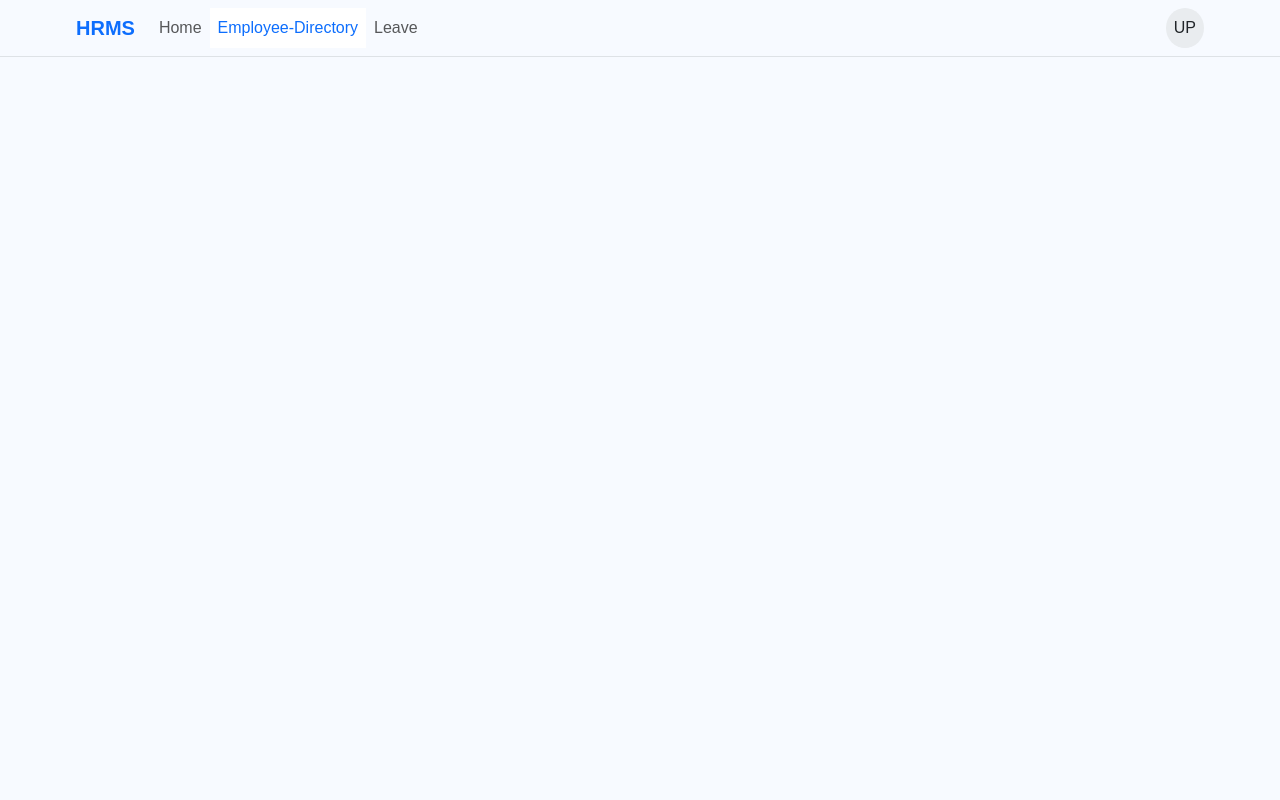
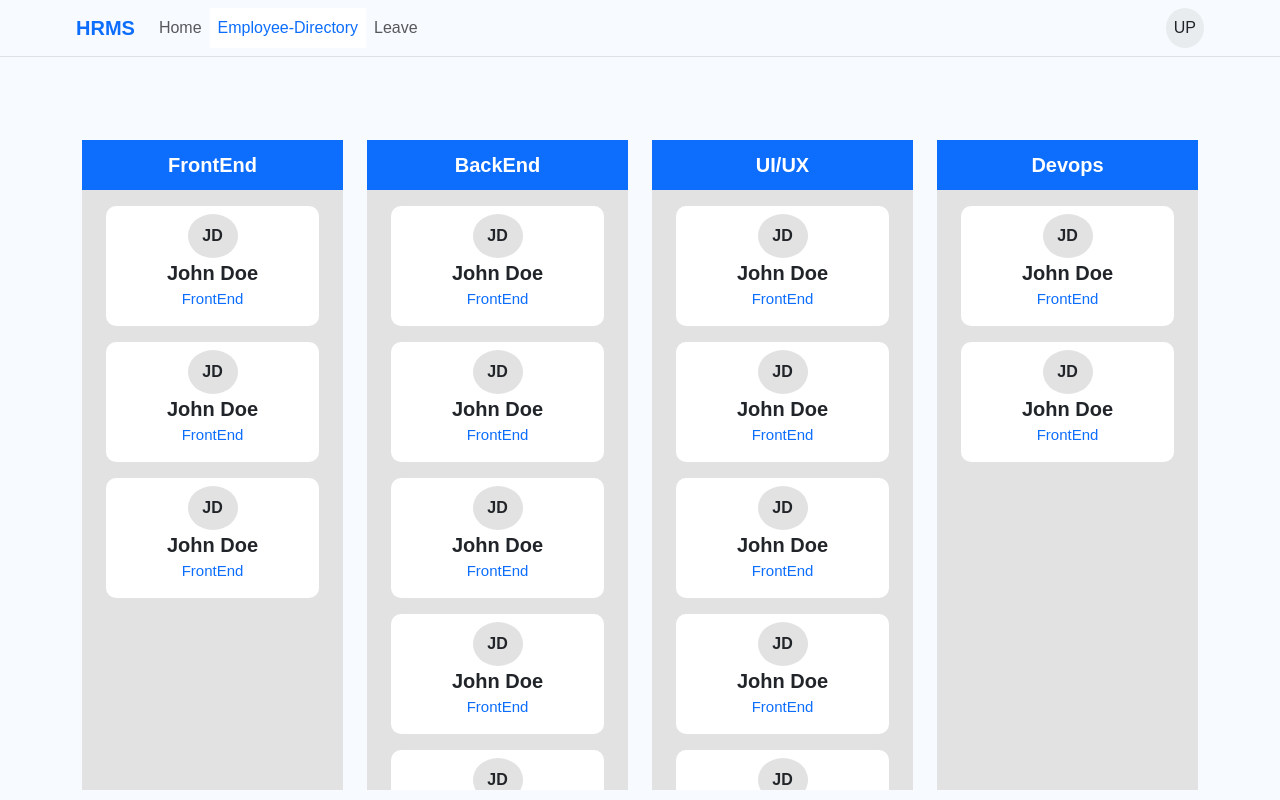
Before and after one commit to parthatsimform/HR-Management-Final-Project, a Vue app in the folder HRMS/: page /emp-directory in a window 1280 px wide. Built offline with nearby package versions, Linux system fonts and the light colour scheme.

Commit message:
UI of Employee Directory Page

```diff
--- a/HRMS/src/components/TimeLine.vue
+++ b/HRMS/src/components/TimeLine.vue
@@ -9,6 +9,11 @@
     </div>
   </div>
 </template>
+
+<script setup lang="ts">
+import { ref } from 'vue'
+const items = ref([{ message: 'Foo' }, { message: 'Bar' }, { message: 'Foo' }, { message: 'Bar' }])
+</script>
 
 <style>
 .timeline-wrapper {
@@ -36,8 +41,3 @@
   border-radius: 50%;
 }
 </style>
-
-<script setup lang="ts">
-import { ref } from 'vue'
-const items = ref([{ message: 'Foo' }, { message: 'Bar' }, { message: 'Foo' }, { message: 'Bar' }])
-</script>
--- a/HRMS/src/views/EmployeeDirectory.vue
+++ b/HRMS/src/views/EmployeeDirectory.vue
@@ -1,13 +1,170 @@
 <template>
-    <div>
-
+    <div class="department">
+        <div class="dept-wrapper">
+            <div class="container">
+                <div class="row">
+                    <div class="col-6 col-md-3">
+                        <div class="common-header d-flex justify-content-center align-items-center fs-5 ">
+                            FrontEnd
+                        </div>
+                        <div class="common-department-content">
+                            <div class="users-list" v-for="i in 3">
+                                <div class="user-card mx-4 mt-3 mb-3 d-flex flex-column align-items-center"
+                                    draggable="true">
+                                    <div
+                                        class="profile-image emp-initials mt-2 d-flex align-items-center justify-content-center">
+                                        JD</div>
+                                    <div class="emp-name">John Doe</div>
+                                    <p class="emp-dept">FrontEnd</p>
+                                </div>
+                            </div>
+                        </div>
+                    </div>
+                    <div class="col-6 col-md-3">
+                        <div class="common-header d-flex justify-content-center align-items-center fs-5 ">
+                            BackEnd
+                        </div>
+                        <div class="common-department-content">
+                            <div class="users-list" v-for="i in 10">
+                                <div class="user-card mx-4 mt-3 mb-3 d-flex flex-column align-items-center"
+                                    draggable="true">
+                                    <div
+                                        class="profile-image emp-initials mt-2 d-flex align-items-center justify-content-center">
+                                        JD</div>
+                                    <div class="emp-name">John Doe</div>
+                                    <p class="emp-dept">FrontEnd</p>
+                                </div>
+                            </div>
+                        </div>
+                    </div>
+                    <div class="col-6 col-md-3">
+                        <div class="common-header d-flex justify-content-center align-items-center fs-5 ">
+                            UI/UX
+                        </div>
+                        <div class="common-department-content">
+                            <div class="users-list" v-for="i in 6">
+                                <div class="user-card mx-4 mt-3 mb-3 d-flex flex-column align-items-center"
+                                    draggable="true">
+                                    <div
+                                        class="profile-image emp-initials mt-2 d-flex align-items-center justify-content-center">
+                                        JD</div>
+                                    <div class="emp-name">John Doe</div>
+                                    <p class="emp-dept">FrontEnd</p>
+                                </div>
+                            </div>
+                        </div>
+                    </div>
+                    <div class="col-6 col-md-3">
+                        <div class="common-header d-flex justify-content-center align-items-center fs-5 ">
+                            Devops
+                        </div>
+                        <div class="common-department-content">
+                            <div class="users-list" v-for="i in 2">
+                                <div class="user-card mx-4 mt-3 mb-3 d-flex flex-column align-items-center"
+                                    draggable="true">
+                                    <div
+                                        class="profile-image emp-initials mt-2 d-flex align-items-center justify-content-center">
+                                        JD</div>
+                                    <div class="emp-name">John Doe</div>
+                                    <p class="emp-dept">FrontEnd</p>
+                                </div>
+                            </div>
+                        </div>
+                    </div>
+                </div>
+            </div>
+        </div>
     </div>
 </template>
 
-<script setup lang="ts">
+<style scoped>
+.department {
+    margin-top: 140px;
+}
 
-</script>
+.common-header {
+    height: 50px;
+    background-color: #0d6efd;
+    color: white;
+    font-weight: bold;
+}
 
-<style lang="scss" scoped>
+.common-department-content {
+    height: 600px;
+    background-color: #e2e2e2;
+    overflow-y: scroll;
+}
 
+.user-card {
+    height: 120px;
+    background-color: white;
+    border-radius: 10px;
+    cursor: pointer;
+}
+
+.common-department-content :hover {
+    transform: scale(1.02);
+    transition: 0.25s;
+}
+
+.emp-dept {
+    color: #0d6efd;
+}
+
+
+.profile-image {
+    width: 50px;
+    height: 50px;
+    border-radius: 50%;
+    background-color: #E2E2E2;
+    font-weight: bold;
+}
+
+.emp-initials {
+    height: 50px;
+    width: 50px;
+}
+
+.emp-name {
+    font-size: 20px;
+    font-weight: bold;
+}
+
+.emp-dept {
+    font-size: 15px;
+}
+
+
+@media (max-width: 767px) {
+    .common-department-content {
+        height: 350px;
+    }
+
+    .common-header {
+        margin-top: 20px;
+    }
+}
+
+@media (max-width: 569px) {
+
+    .emp-name {
+        font-size: 15px;
+    }
+
+    .emp-dept {
+        font-size: 12px;
+    }
+
+    .user-card {
+        height: 100px;
+    }
+
+    .profile-image {
+        width: 40px;
+        height: 40px;
+        font-size: 15px;
+    }
+}
 </style>
+
+<script setup lang="ts"></script>
```
Also changed, not shown: 1 other file (tests, documents, lock files or other folders).
